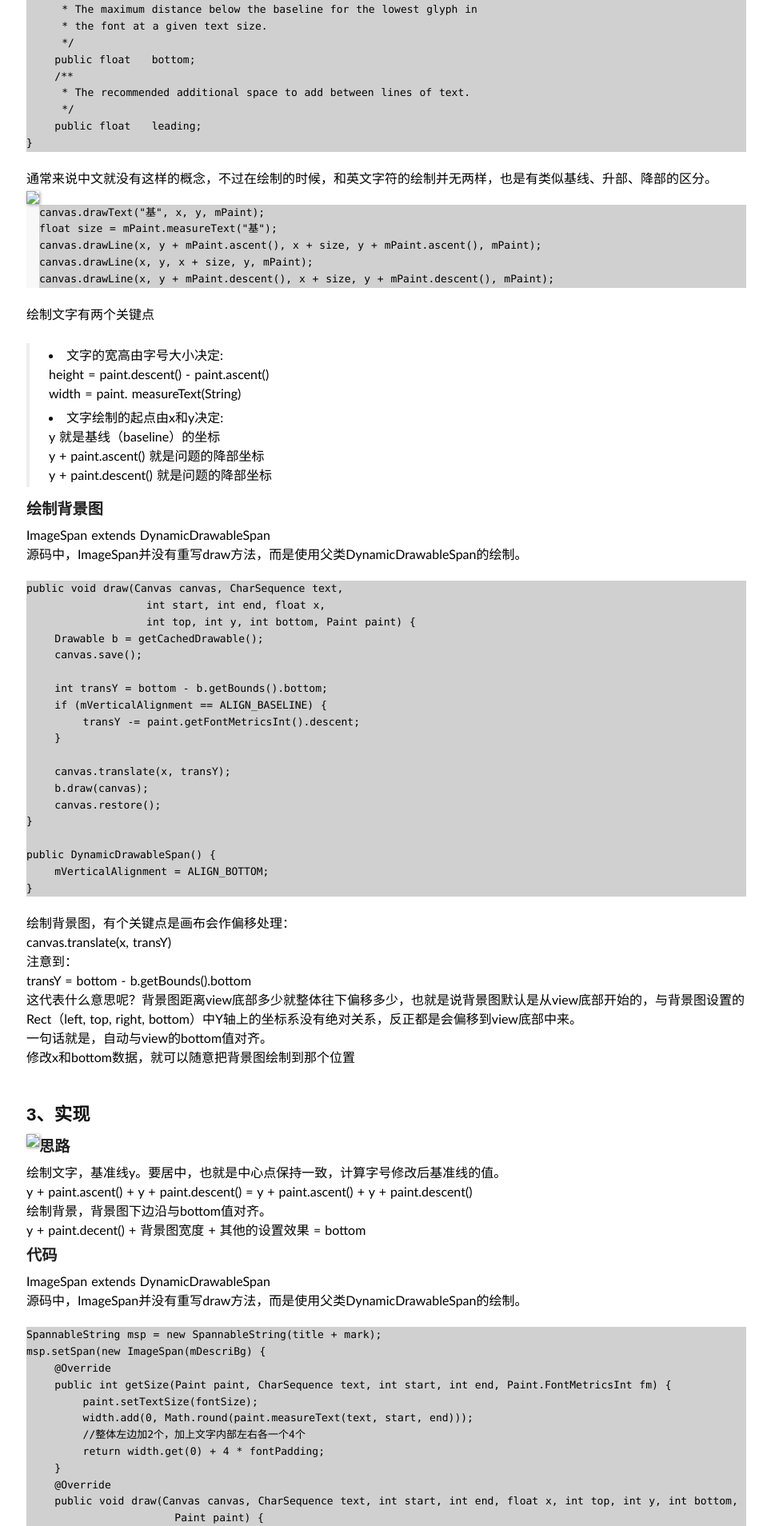
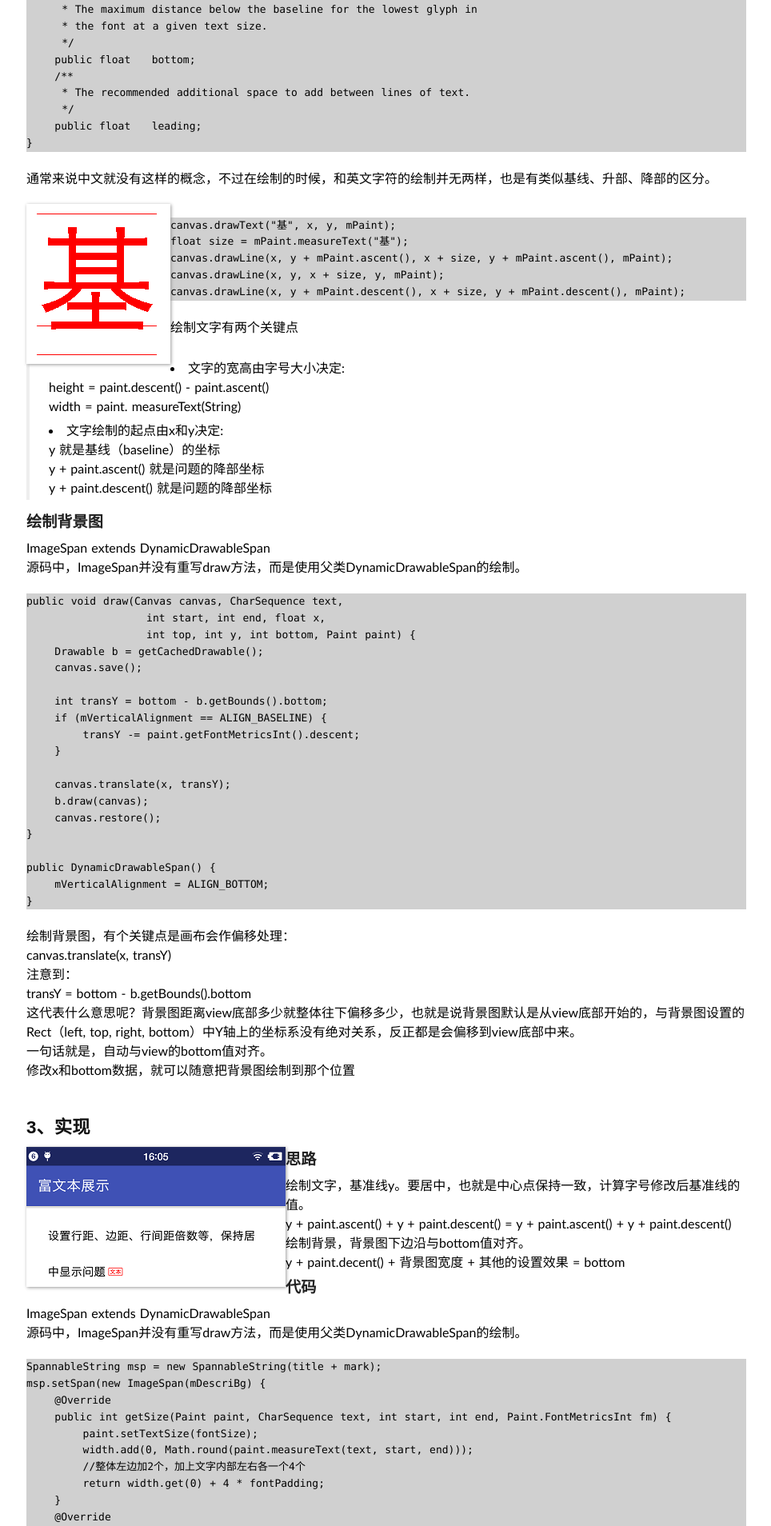
Before and after one commit to genzzhang/genzzhang.github.io, a Jekyll site: the page built from _posts/2017-08-14-Android-Canvas-drawText实现文字垂直居中及其背景绘制.md, in a window 1280 px wide. Shown: the part 1571-3479 px from the top of the page at 80% size, without its empty margins (157-1121 px from the left). Built offline with Jekyll 4.4.1, drawn with Linux system fonts in a browser that asks for light colours; some web fonts are replaced.

Commit message:
android canvan drawtext

````diff
--- a/_posts/2017-08-14-Android-Canvas-drawText实现文字垂直居中及其背景绘制.md
+++ b/_posts/2017-08-14-Android-Canvas-drawText实现文字垂直居中及其背景绘制.md
@@ -49,7 +49,8 @@ public static class FontMetrics {
 }
 ```
 通常来说中文就没有这样的概念，不过在绘制的时候，和英文字符的绘制并无两样，也是有类似基线、升部、降部的区分。
-<img src="assets/2017-08-14-Android-Canvas-drawText实现文字垂直居中及其背景绘制3.png" align=left>
+
+<img src="/assets/2017-08-14-Android-Canvas-drawText实现文字垂直居中及其背景绘制3.png" align=left>
 ```
 canvas.drawText("基", x, y, mPaint);
 float size = mPaint.measureText("基");
@@ -101,7 +102,7 @@ transY = bottom - b.getBounds().bottom
 
 <br />
 ##  3、实现
-<img src="assets/2017-08-14-Android-Canvas-drawText实现文字垂直居中及其背景绘制4.png" align=left>
+<img src="/assets/2017-08-14-Android-Canvas-drawText实现文字垂直居中及其背景绘制4.png" align=left>
 ###  思路
 绘制文字，基准线y。要居中，也就是中心点保持一致，计算字号修改后基准线的值。
 y + paint.ascent() + y + paint.descent() = y + paint.ascent() + y + paint.descent()
````
